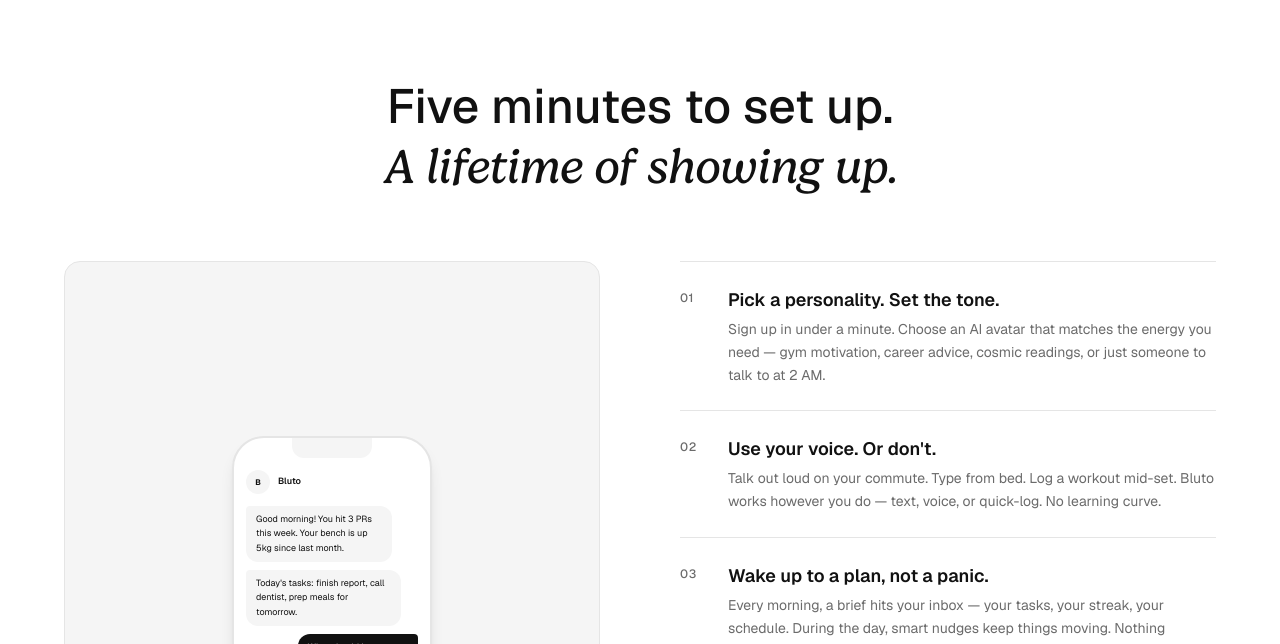
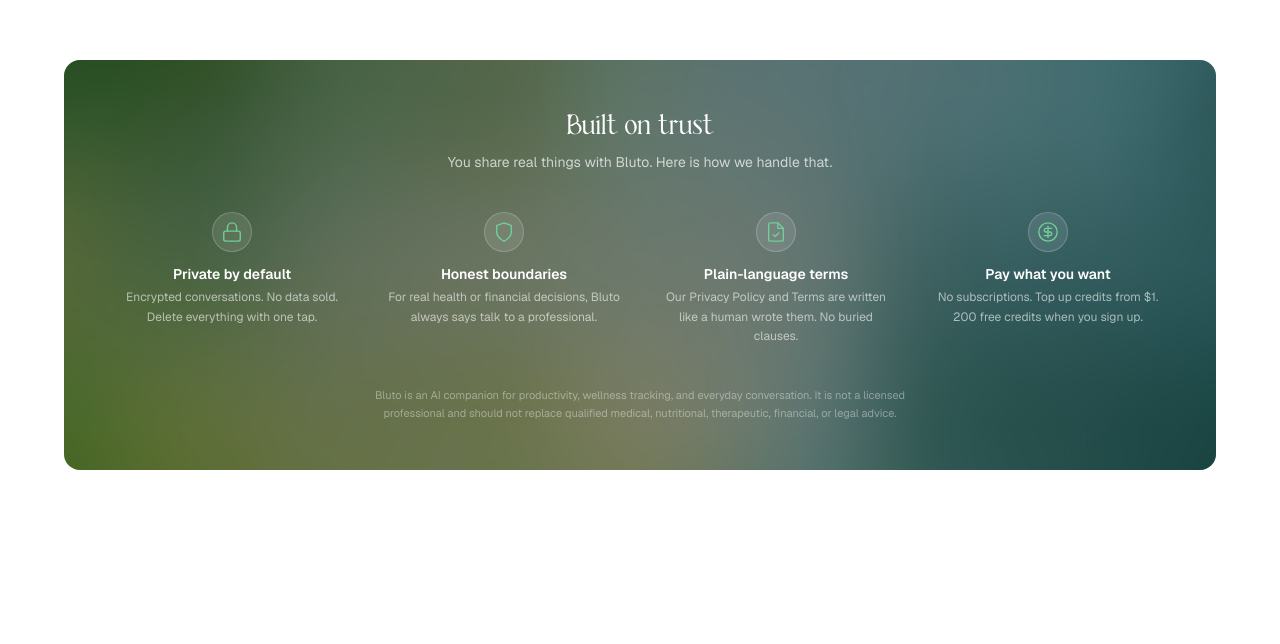
Before and after one commit to VaishakhMenon/bluto-website, a Next.js app: page / in a window 1280 px wide. Shown: the part 4276-4920 px from the top of the page. Built offline with nearby package versions, Linux system fonts and the light colour scheme.

Commit message:
Remove HowItWorks section from homepage
Co-Authored-By: Claude Opus 4.6 <noreply@anthropic.com>

```diff
--- a/src/app/page.tsx
+++ b/src/app/page.tsx
@@ -2,7 +2,6 @@ import Navbar from "@/components/Navbar";
 import Hero from "@/components/Hero";
 import Features from "@/components/Features";
 import ModuleShowcase from "@/components/ModuleShowcase";
-import HowItWorks from "@/components/HowItWorks";
 import Trust from "@/components/Trust";
 import Download from "@/components/Download";
 import Footer from "@/components/Footer";
@@ -15,7 +14,6 @@ export default function Home() {
         <Hero />
         <Features />
         <ModuleShowcase />
-        <HowItWorks />
         <Trust />
         <Download />
       </main>
```
